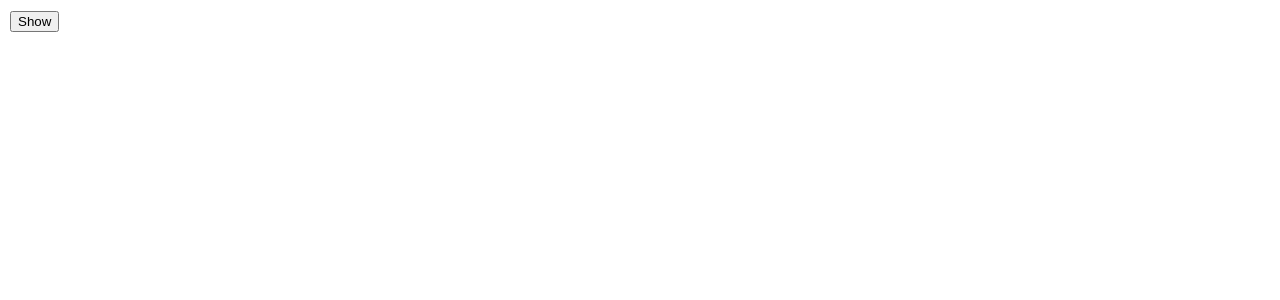
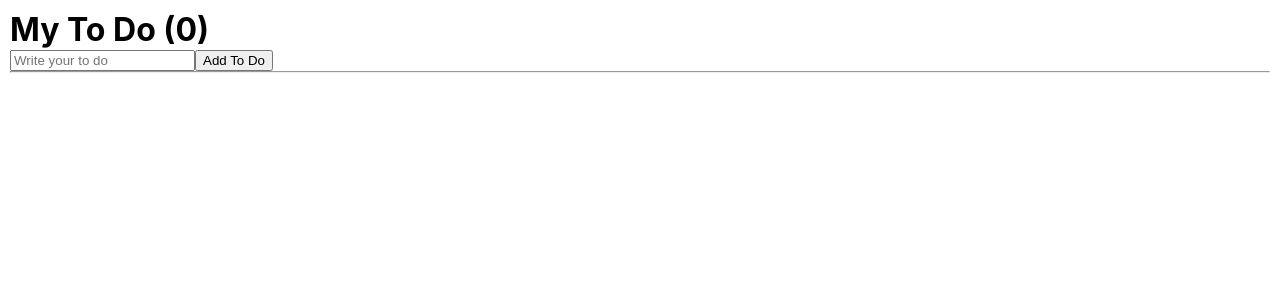
Before and after one commit to JCheyoon/React, a React (Create React App) app in the folder react-kclass/react-prac/: page / in a window 1280 px wide. Shown: the top 300 px of the page. Built offline with nearby package versions, Linux system fonts and the light colour scheme.

Commit message:
learning

```diff
--- a/react-kclass/react-prac/src/App.js
+++ b/react-kclass/react-prac/src/App.js
@@ -2,22 +2,39 @@ import "./App.css";
 import { useState, useEffect } from "react";
 import * as PropTypes from "prop-types";
 
-function Hello() {
-  useEffect(function () {
-    console.log("hi :)");
-    return function () {
-      console.log("bye :(");
-    };
-  }, []);
-}
-
 function App() {
-  const [showing, setShowing] = useState(false);
-  const onClick = () => setShowing((prev) => !prev);
+  const [toDo, setToDo] = useState("");
+  const [toDos, setToDos] = useState([]);
+  const onChange = (e) => {
+    setToDo(e.target.value);
+  };
+  const onSubmit = (e) => {
+    e.preventDefault();
+    if (toDo === "") {
+      return;
+    }
+    setToDos((currentArray) => [toDo, ...currentArray]);
+    setToDo("");
+  };
+  console.log(toDos);
   return (
     <>
-      {showing ? <Hello /> : null}
-      <button onClick={onClick}>{showing ? "Hide" : "Show"}</button>
+      <h1>My To Do ({toDos.length})</h1>
+      <form onSubmit={onSubmit}>
+        <input
+          onChange={onChange}
+          value={toDo}
+          type="text"
+          placeholder="Write your to do"
+        />
+        <button>Add To Do </button>
+      </form>
+      <hr />
+      <ul>
+        {toDos.map((item, index) => (
+          <li key={index}>{item}</li>
+        ))}
+      </ul>
     </>
   );
 }
```
